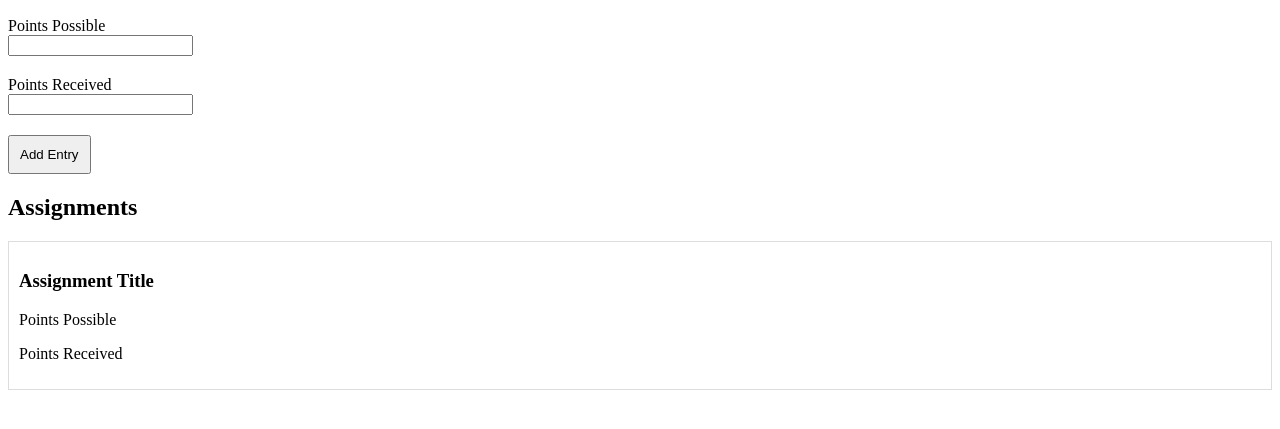
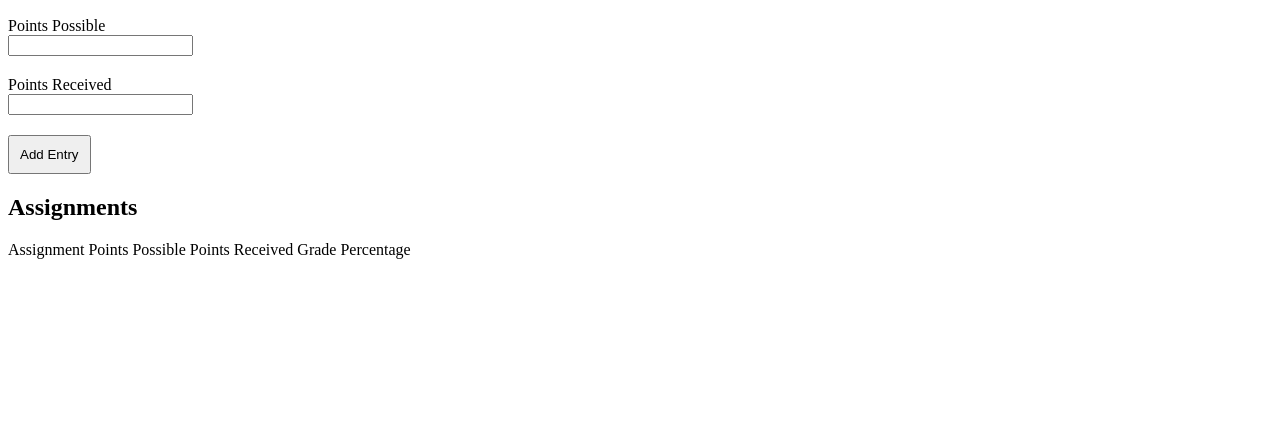
Before and after one commit to verdantpath/grade-book, a plain HTML site: page index.html in a window 1280 px wide. Shown: the part 97-526 px from the top of the page. Drawn offline with nearby package versions, Linux system fonts and the light colour scheme.

Commit message:
update index.html

```diff
--- a/index.html
+++ b/index.html
@@ -18,13 +18,16 @@
     </form>
     <div id="grade-table">
     <h2>Assignments</h2>
-    <div class="assignment-container">
-      <h3>Assignment Title</h3>
-      <p class="points-possible">Points Possible</p>
-      <p class="points-received">Points Received</p>
+    <div class="assignments-header clearfix">
+      <span class="column-1">Assignment</span>
+      <span class="column-2">Points Possible</span>
+      <span class="column-3">Points Received</span>
+      <span class="column-4">Grade Percentage</span>
     </div>
+    <!-- end assignments-header -->
     </div>
     <!--end grade-table-->
+    <div id="grade-average"></div>
   </section>
   <script src="https://code.jquery.com/jquery-1.12.4.min.js"></script>
   <script src="scripts.js"></script>
```
